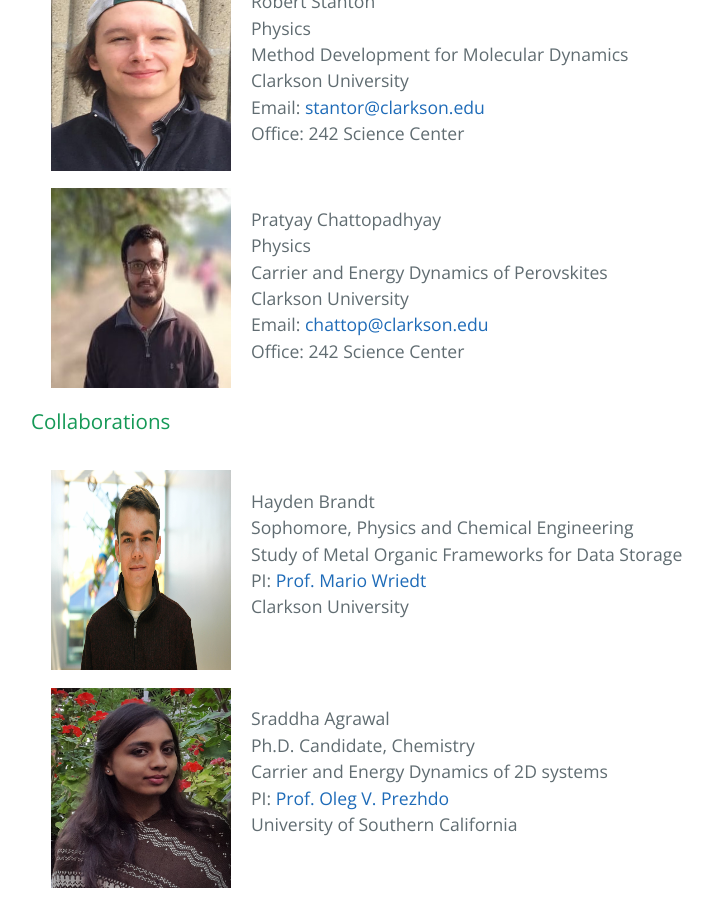
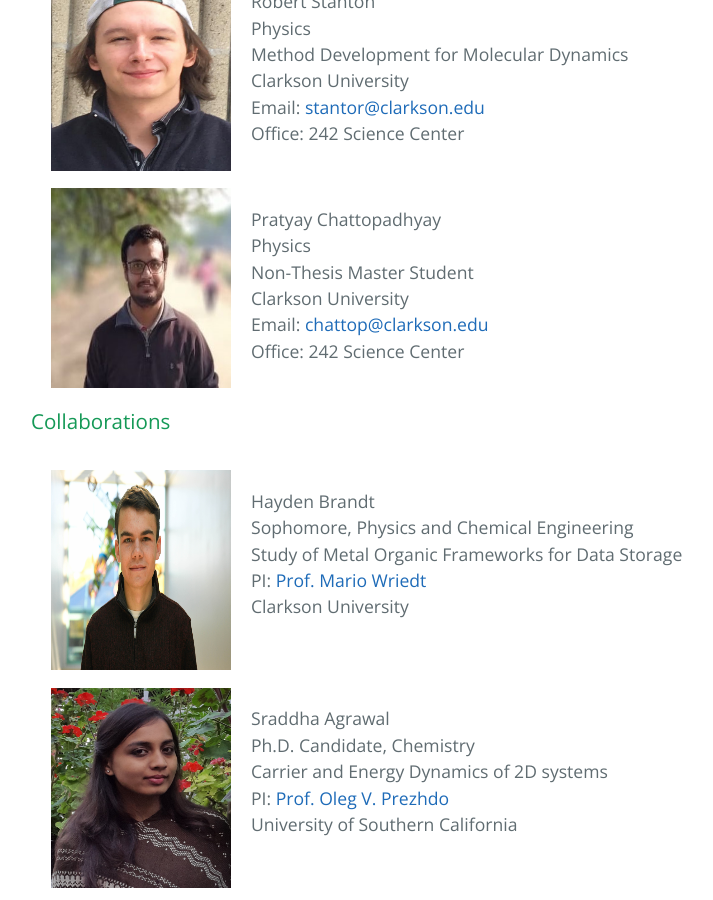
Before and after one commit to dharatrivedi/dharatrivedi.github.io, a Jekyll site: the page built from people.html, in a window 1280 px wide and 900 px high, scrolled down 1361 px. Shown: the whole window, without its empty margins (233-946 px from the left). Built offline with Jekyll 4.4.1, drawn with Linux system fonts in a browser that asks for light colours.

Commit message:
Update people.html

```diff
--- a/people.html
+++ b/people.html
@@ -62,7 +62,7 @@ title: {{ site.name }}
     <p>
       Pratyay Chattopadhyay <br />
       Physics<br />
-      Carrier and Energy Dynamics of Perovskites<br />
+      Non-Thesis Master Student<br />
       Clarkson University<br />
       Email: <a href="mailto:chattop@clarkson.edu">chattop@clarkson.edu</a><br />
       Office: 242 Science Center<br />
```
